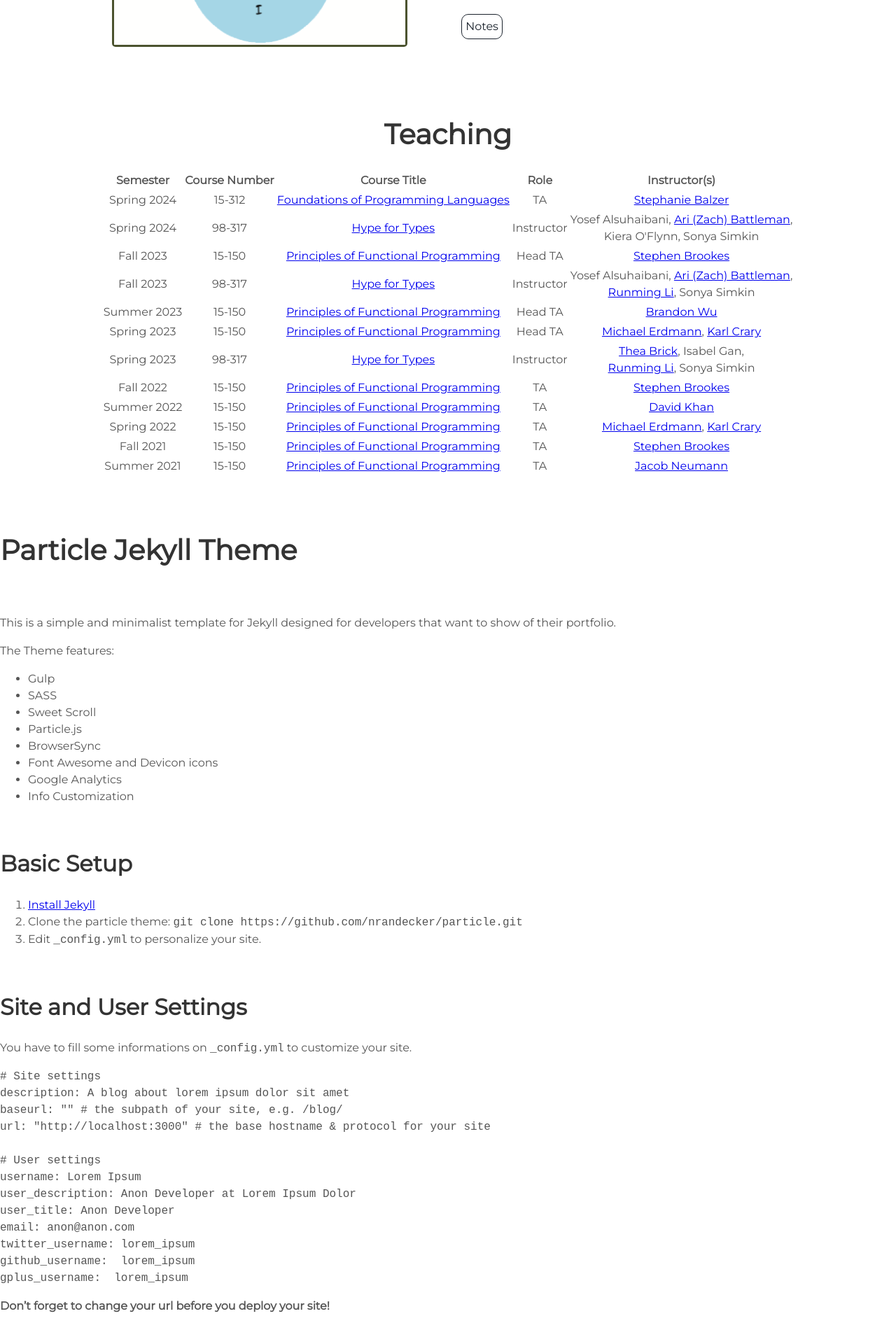
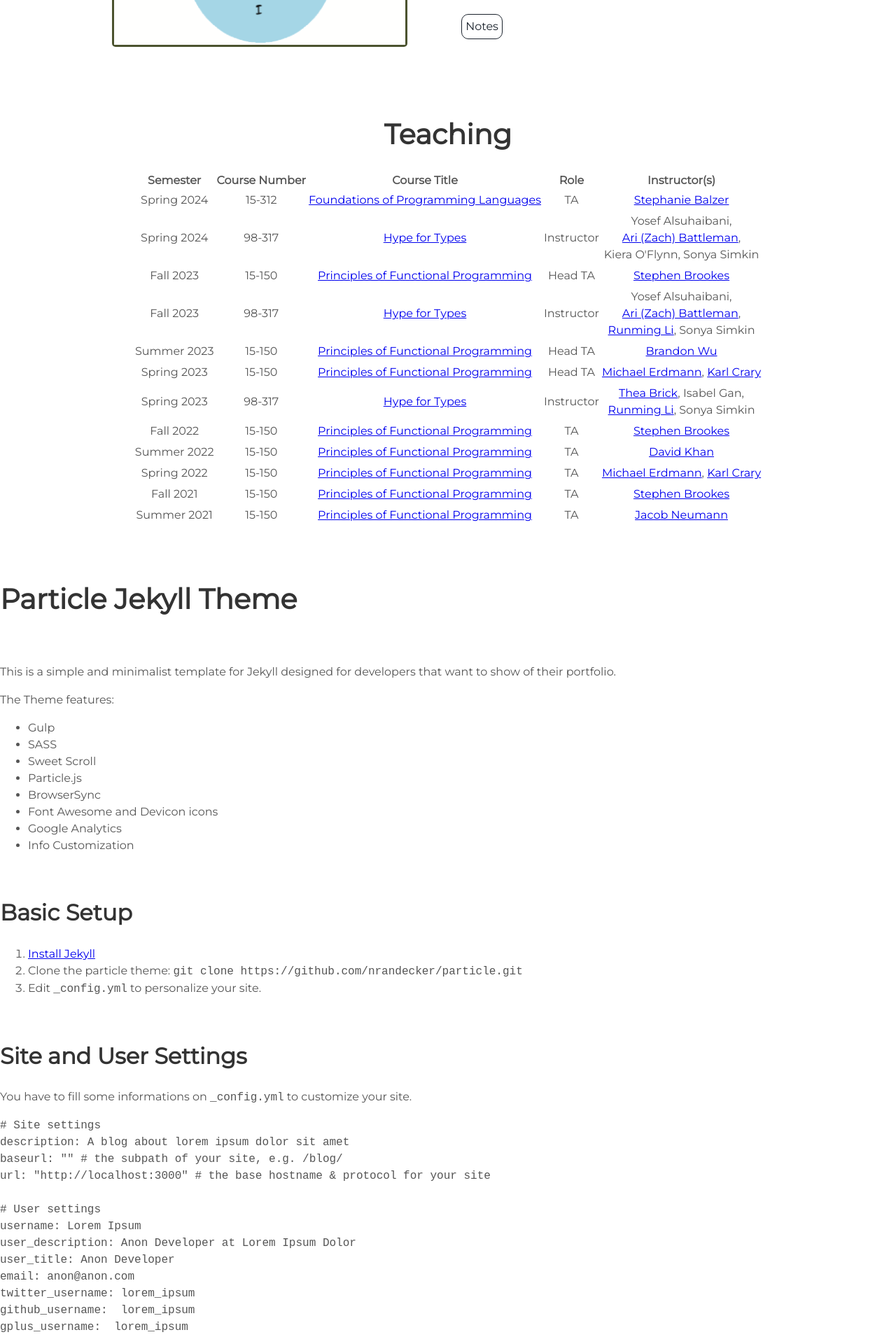
Before and after one commit to sonyasimk/sonyasimk.github.io, a Jekyll site: the page built from docs/particle-master/README.md, in a window 1280 px wide. Shown: the part 1934-3854 px from the top of the page at 70% size. Built offline with Jekyll 4.4.1, drawn with Linux system fonts in a browser that asks for light colours; our own code applies the rules of GitHub Pages for plain Markdown files.

Commit message:
attempt to space out

```diff
--- a/docs/_includes/teaching.html
+++ b/docs/_includes/teaching.html
@@ -18,13 +18,15 @@
                 <td>TA</td>
 				<td><a href="https://www.cs.cmu.edu/~balzers/">Stephanie Balzer</a></td>
 			</tr>
+            <tr></tr>
             <tr>
 				<td>Spring 2024</td>
 				<td>98-317</td>
                 <td><a href="https://hypefortypes.github.io">Hype for Types</a></td>
                 <td>Instructor</td>
-				<td>Yosef Alsuhaibani, <a href="https://aricursion.github.io/">Ari (Zach) Battleman</a>, <br> Kiera O'Flynn, Sonya Simkin</td>
+				<td>Yosef Alsuhaibani,<br> <a href="https://aricursion.github.io/">Ari (Zach) Battleman</a>, <br> Kiera O'Flynn, Sonya Simkin</td>
 			</tr>
+            <tr></tr>
             <tr>
 				<td>Fall 2023</td>
 				<td>15-150</td>
@@ -32,13 +34,15 @@
                 <td>Head TA</td>
 				<td><a href="http://www.cs.cmu.edu/~brookes/">Stephen Brookes</a></td>
 			</tr>
+            <tr></tr>
             <tr>
 				<td>Fall 2023</td>
 				<td>98-317</td>
                 <td><a href="https://hypefortypes.github.io/F23/">Hype for Types</a></td>
                 <td>Instructor</td>
-				<td>Yosef Alsuhaibani, <a href="https://aricursion.github.io/">Ari (Zach) Battleman</a>,<br> <a href="http://www.contrib.andrew.cmu.edu/~runmingl/">Runming Li</a>, Sonya Simkin</td>
+				<td>Yosef Alsuhaibani,<br> <a href="https://aricursion.github.io/">Ari (Zach) Battleman</a>,<br> <a href="http://www.contrib.andrew.cmu.edu/~runmingl/">Runming Li</a>, Sonya Simkin</td>
 			</tr>
+            <tr></tr>
             <tr>
                 <td>Summer 2023</td>
                 <td>15-150</td>
@@ -46,6 +50,7 @@
                 <td>Head TA</td>
                 <td><a href="https://brandonspark.github.io/">Brandon Wu</a></td>
             </tr>
+            <tr></tr>
             <tr>
                 <td>Spring 2023</td>
                 <td>15-150</td>
@@ -53,6 +58,7 @@
                 <td>Head TA</td>
                 <td><a href="https://www.cs.cmu.edu/~me/">Michael Erdmann</a>, <a href="https://www.cs.cmu.edu/~crary/">Karl Crary</a></td>
             </tr>
+            <tr></tr>
             <tr>
                 <td>Spring 2023</td>
                 <td>98-317</td>
@@ -60,6 +66,7 @@
                 <td>Instructor</td>
                 <td><a href="https://theabrick.com/">Thea Brick</a>, Isabel Gan,<br> <a href="http://www.contrib.andrew.cmu.edu/~runmingl/">Runming Li</a>, Sonya Simkin</td>
             </tr>
+            <tr></tr>
             <tr>
 				<td>Fall 2022</td>
 				<td>15-150</td>
@@ -67,6 +74,7 @@
                 <td>TA</td>
 				<td><a href="http://www.cs.cmu.edu/~brookes/">Stephen Brookes</a></td>
 			</tr>
+            <tr></tr>
             <tr>
 				<td>Summer 2022</td>
 				<td>15-150</td>
@@ -74,6 +82,7 @@
                 <td>TA</td>
 				<td><a href="https://www.cs.cmu.edu/~davidkah/">David Khan</a></td>
 			</tr>
+            <tr></tr>
             <tr>
                 <td>Spring 2022</td>
                 <td>15-150</td>
@@ -81,6 +90,7 @@
                 <td>TA</td>
                 <td><a href="https://www.cs.cmu.edu/~me/">Michael Erdmann</a>, <a href="https://www.cs.cmu.edu/~crary/">Karl Crary</a></td>
             </tr>
+            <tr></tr>
             <tr>
 				<td>Fall 2021</td>
 				<td>15-150</td>
@@ -88,6 +98,7 @@
                 <td>TA</td>
 				<td><a href="http://www.cs.cmu.edu/~brookes/">Stephen Brookes</a></td>
 			</tr>
+            <tr></tr>
             <tr>
 				<td>Summer 2021</td>
 				<td>15-150</td>
```
